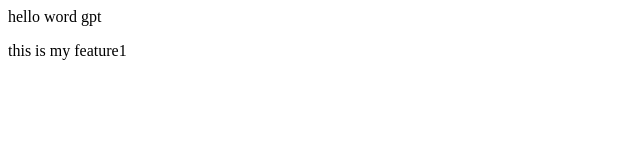
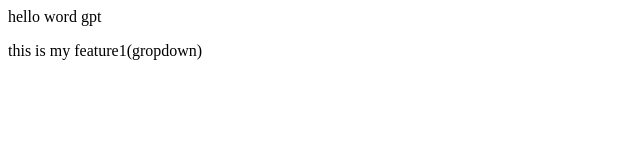
Before and after one commit to PrajwalSuryavanshi123/localrepo, a plain HTML site: page index.html in a window 1280 px wide. Shown: the full height of the page, 0-640 px from the left. Drawn offline with Linux system fonts and the light colour scheme.

Commit message:
this is my dropdown

```diff
--- a/index.html
+++ b/index.html
@@ -1,2 +1,2 @@
 <p>hello word gpt</p>
-<p>this is my feature1</p>
+<p>this is my feature1(gropdown)</p>
```
